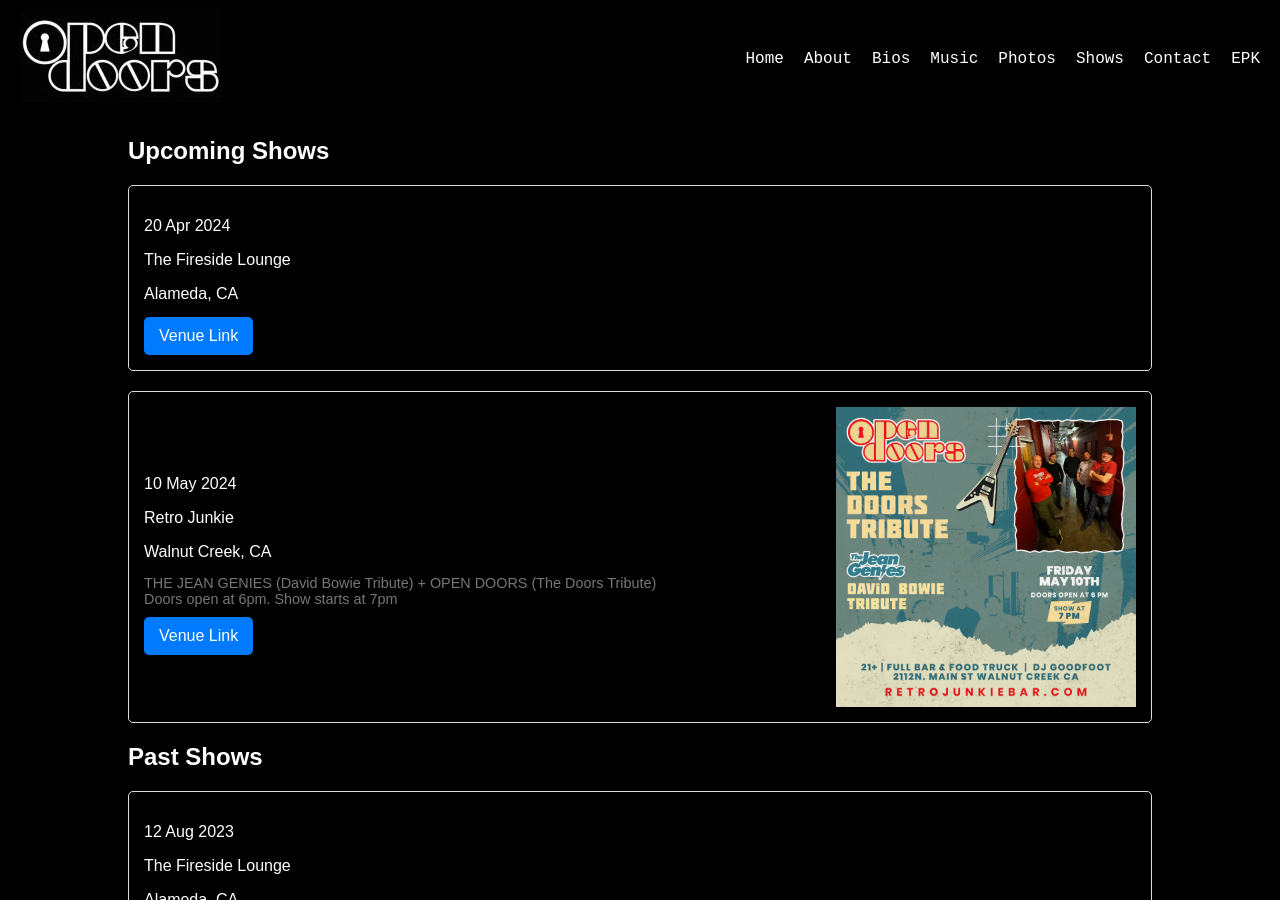
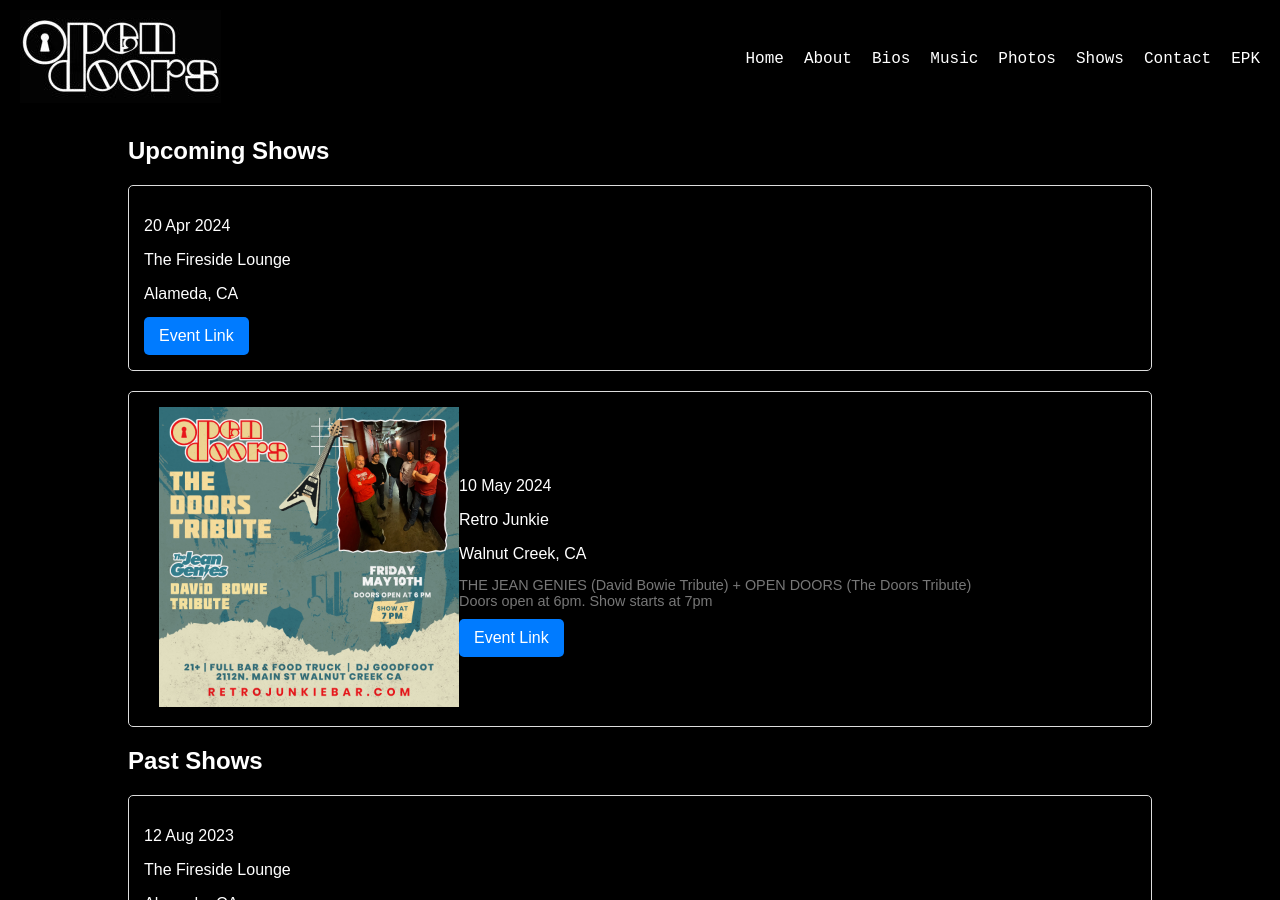
Before and after one commit to beingforthebenefit/opendoorsband, a Jekyll site: the page built from _pages/shows.html, in a window 1280 px wide and 900 px high. Built offline with Jekyll 4.4.1, drawn with Linux system fonts in a browser that asks for light colours.

Commit message:
Make posts links

```diff
--- a/_pages/shows.html
+++ b/_pages/shows.html
@@ -15,7 +15,9 @@
                 <!-- Future show HTML structure -->
                 <div class="show">
                     {% if show.image %}
-                        <img src="{{ show.image }}" alt="{{ show.venue }}" class="show-image">
+                        <a href="{{ show.image }}" target="_blank">
+                            <img src="{{ show.image }}" alt="{{ show.venue }}" class="show-image">
+                        </a>
                     {% endif %}
                     <div class="show-details">
                         <p class="date">{{ show.date | date_to_string }}</p>
@@ -23,7 +25,7 @@
                         <p class="location">{{ show.location }}</p>
                         <p class="additional-info">{{ show.info }}</p>
                         <!-- <a href="{{ show.url }}" class="ticket-link" target="_blank">More Info</a> -->
-                        <a href="{{ show.eventLink }}" class="ticket-link" target="_blank">Venue Link</a>
+                        <a href="{{ show.eventLink }}" class="ticket-link" target="_blank">Event Link</a>
                     </div>
                 </div>
             {% endif %}
@@ -40,7 +42,9 @@
                 <!-- Past show HTML structure -->
                 <div class="show">
                     {% if show.image %}
-                        <img src="{{ show.image }}" alt="{{ show.venue }}" class="show-image">
+                        <a href="{{ show.image }}" target="_blank">
+                            <img src="{{ show.image }}" alt="{{ show.venue }}" class="show-image">
+                        </a>
                     {% endif %}
                     <div class="show-details">
                         <p class="date">{{ show.date | date_to_string }}</p>
```
